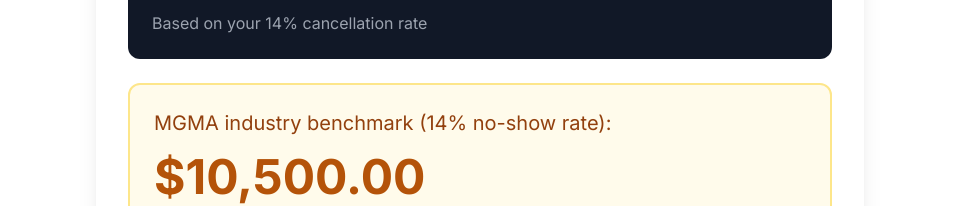
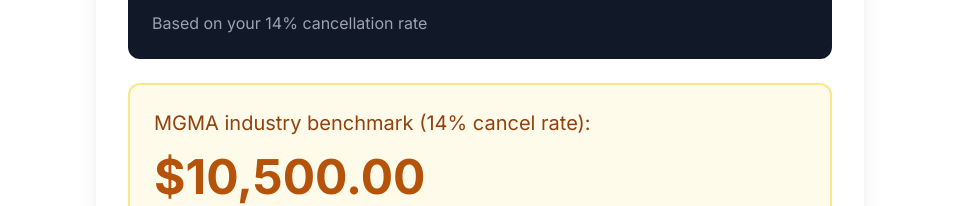
Before and after one commit to bobbyflowstate/smovr1, a Next.js app: page /loss-calculator in a window 1280 px wide. Shown: the part 1399-1605 px from the top of the page, without its empty margins (160-1119 px from the left). Built offline with nearby package versions, Linux system fonts and the light colour scheme.

Commit message:
change to cancel rate

```diff
--- a/app/loss-calculator/page.tsx
+++ b/app/loss-calculator/page.tsx
@@ -235,7 +235,7 @@
 
               {/* Industry Standard Comparison */}
               <div className="p-6 bg-amber-50 border-2 border-amber-200 rounded-xl">
-                <h3 className="text-xl mb-4 text-amber-800">MGMA industry benchmark (14% no-show rate):</h3>
+                <h3 className="text-xl mb-4 text-amber-800">MGMA industry benchmark (14% cancel rate):</h3>
                 <div className="text-5xl font-bold text-amber-700">
                   ${calculateIndustryStandard()}
                 </div>
```
